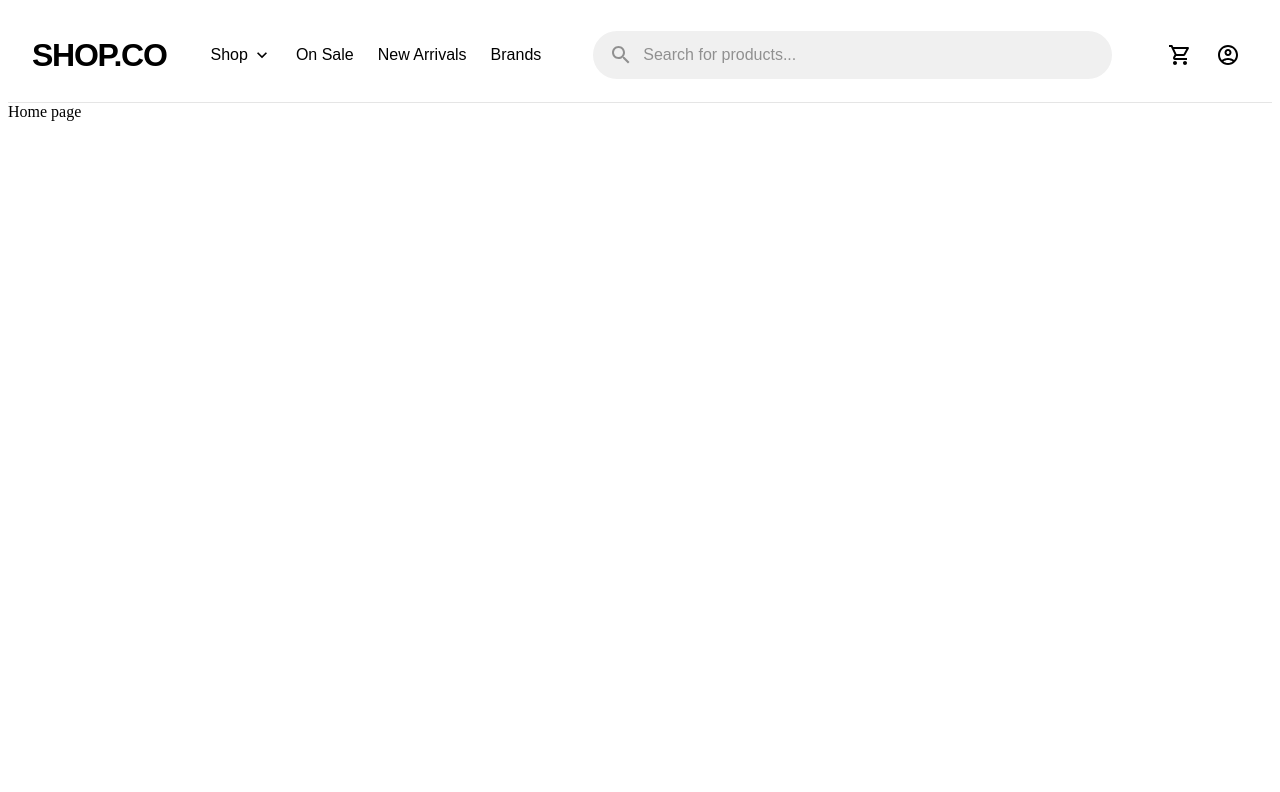
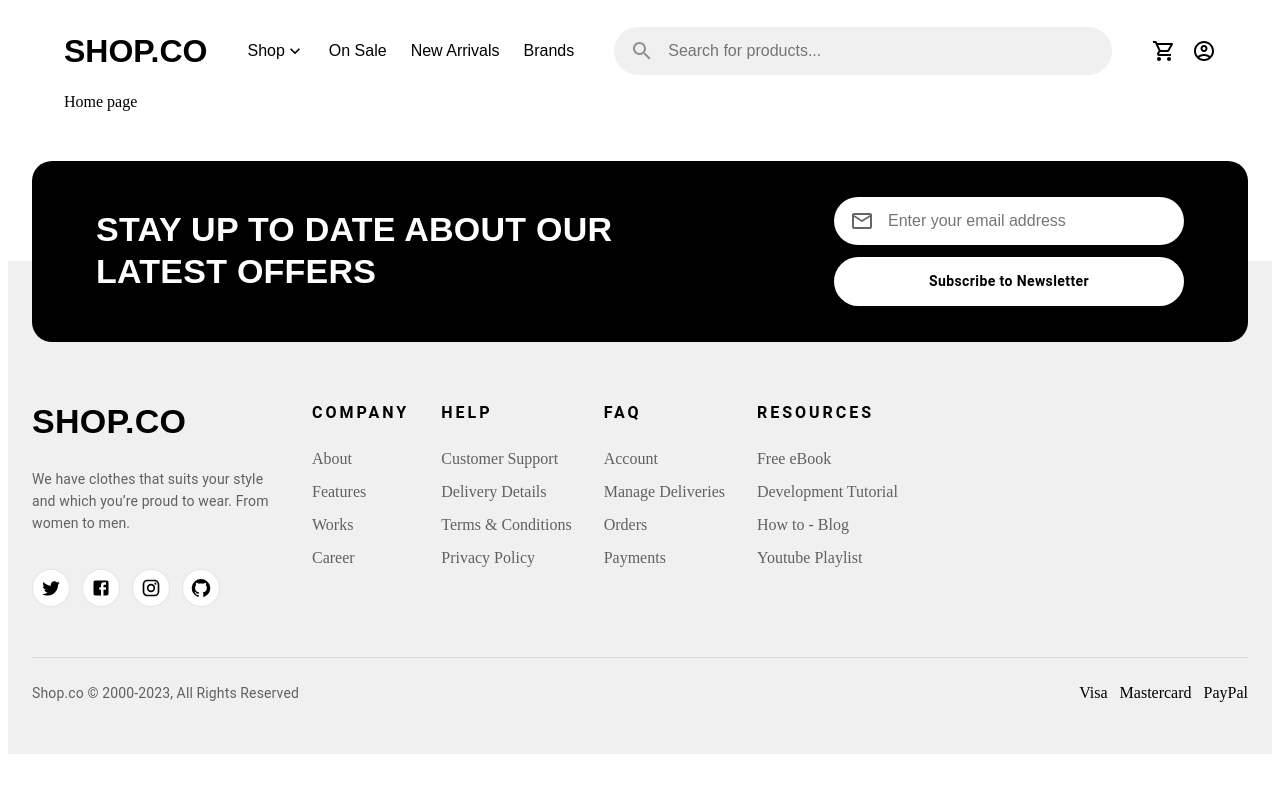
Before and after one commit to Kris07265/krasnov.k-hillel_hw, a React (Vite) app in the folder final-project/: page / in a window 1280 px wide. Shown: the top 792 px of the page. Built offline with nearby package versions, Linux system fonts and the light colour scheme.

Commit message:
created Header, Footer

```diff
--- a/final-project/src/AppRouter.jsx
+++ b/final-project/src/AppRouter.jsx
@@ -21,7 +21,7 @@ const AppRouter = createBrowserRouter([
                 element: <CartPage />
             },
             {
-                path: "category",
+                path: "category/:categoryName",
                 element: <CategoryPage />
             },
             {
--- /dev/null
+++ b/final-project/src/components/AppFooter/AppFooter.jsx
@@ -0,0 +1,83 @@
+import React from 'react';
+import { Box, Container, Grid, Typography, Button, IconButton } from '@mui/material';
+import { Link } from 'react-router';
+import TwitterIcon from '@mui/icons-material/Twitter';
+import FacebookIcon from '@mui/icons-material/Facebook';
+import InstagramIcon from '@mui/icons-material/Instagram';
+import GitHubIcon from '@mui/icons-material/GitHub';
+import MailOutlineOutlinedIcon from '@mui/icons-material/MailOutlineOutlined';
+
+import './AppFooter.scss';
+
+const AppFooter = () => {
+    return (
+        <Box component="footer" className="footer-wrapper">
+            <Container maxWidth="xl" className="newsletter-container">
+                <Box className="newsletter-box">
+                    <Typography variant="h4" className="newsletter-text">
+                        STAY UP TO DATE ABOUT OUR LATEST OFFERS
+                    </Typography>
+                    <Box className="newsletter-form">
+                        <Box className="input-group">
+                            <MailOutlineOutlinedIcon className="input-icon" />
+                            <input type="email" placeholder="Enter your email address" className="newsletter-input" />
+                        </Box>
+                        <Button variant="contained" className="subscribe-btn">
+                            Subscribe to Newsletter
+                        </Button>
+                    </Box>
+                </Box>
+            </Container>
+
+            <Box className="footer-main">
+                <Container maxWidth="xl">
+                    <Grid container spacing={4}>
+                        <Grid xs={12} md={3}>
+                            <Typography variant="h4" className="footer-logo">SHOP.CO</Typography>
+                            <Typography className="footer-description">
+                                We have clothes that suits your style and which you’re proud to wear. From women to men.
+                            </Typography>
+                            <Box className="social-icons">
+                                <IconButton className="social-btn"><TwitterIcon fontSize="small" /></IconButton>
+                                <IconButton className="social-btn"><FacebookIcon fontSize="small" /></IconButton>
+                                <IconButton className="social-btn"><InstagramIcon fontSize="small" /></IconButton>
+                                <IconButton className="social-btn"><GitHubIcon fontSize="small" /></IconButton>
+                            </Box>
+                        </Grid>
+
+                        {[
+                            { title: 'COMPANY', links: ['About', 'Features', 'Works', 'Career'] },
+                            { title: 'HELP', links: ['Customer Support', 'Delivery Details', 'Terms & Conditions', 'Privacy Policy'] },
+                            { title: 'FAQ', links: ['Account', 'Manage Deliveries', 'Orders', 'Payments'] },
+                            { title: 'RESOURCES', links: ['Free eBook', 'Development Tutorial', 'How to - Blog', 'Youtube Playlist'] }
+                        ].map((col) => (
+                            <Grid xs={6} md={2.25} key={col.title}>
+                                <Typography className="footer-title">{col.title}</Typography>
+                                <ul className="footer-links">
+                                    {col.links.map(link => (
+                                        <li key={link}>
+                                            <Link to="/" className="footer-link-item">{link}</Link>
+                                        </li>
+                                    ))}
+                                </ul>
+                            </Grid>
+                        ))}
+                    </Grid>
+
+                    <Box className="footer-bottom">
+                        <Typography className="copyright">
+                            Shop.co © 2000-2023, All Rights Reserved
+                        </Typography>
+                        <Box className="payment-icons">
+                            <Box className="payment-placeholder">Visa</Box>
+                            <Box className="payment-placeholder">Mastercard</Box>
+                            <Box className="payment-placeholder">PayPal</Box>
+                        </Box>
+                    </Box>
+                </Container>
+            </Box>
+        </Box>
+    );
+};
+
+export default AppFooter;
--- /dev/null
+++ b/final-project/src/components/AppFooter/AppFooter.scss
@@ -0,0 +1,149 @@
+$font-integral: 'Integral CF', sans-serif;
+$font-satoshi: 'Satoshi', sans-serif;
+
+.footer-wrapper {
+  margin-top: 150px;
+  background-color: #F0F0F0;
+  position: relative;
+
+  .newsletter-container {
+    position: absolute;
+    top: -100px;
+    left: 50%;
+    transform: translateX(-50%);
+  }
+
+  .newsletter-box {
+    background-color: #000;
+    border-radius: 20px;
+    padding: 36px 64px;
+    display: flex;
+    justify-content: space-between;
+    align-items: center;
+    gap: 40px;
+
+    @media (max-width: 900px) {
+      flex-direction: column;
+      padding: 32px;
+      text-align: center;
+    }
+
+    .newsletter-text {
+      color: #fff;
+      font-family: $font-integral;
+      font-weight: 700;
+      max-width: 550px;
+    }
+
+    .newsletter-form {
+      display: flex;
+      flex-direction: column;
+      gap: 12px;
+      width: 100%;
+      max-width: 350px;
+
+      .input-group {
+        background: #fff;
+        border-radius: 62px;
+        padding: 12px 16px;
+        display: flex;
+        align-items: center;
+
+        .input-icon { color: rgba(0, 0, 0, 0.6); margin-right: 12px; }
+        input { border: none; outline: none; width: 100%; font-size: 16px; }
+      }
+
+      .subscribe-btn {
+        background: #fff;
+        color: #000;
+        border-radius: 62px;
+        text-transform: none;
+        font-weight: 600;
+        padding: 12px;
+        &:hover { background: #e0e0e0; }
+      }
+    }
+  }
+
+  .footer-main {
+    padding-top: 140px;
+    padding-bottom: 50px;
+
+      .footer-logo {
+        font-family: $font-integral;
+        font-weight: 700;
+        margin-bottom: 25px;
+      }
+
+      .footer-description {
+        color: rgba(0, 0, 0, 0.6);
+        font-size: 14px;
+        line-height: 22px;
+        margin-bottom: 35px;
+        max-width: 248px;
+      }
+
+      .social-icons {
+        display: flex;
+        gap: 12px;
+
+        .MuiIconButton-root {
+          background: #fff;
+          color: #000;
+          border: 1px solid rgba(0, 0, 0, 0.1);
+
+          &:hover, &.active {
+            background: #000;
+            color: #fff;
+          }
+        }
+      }
+
+      .footer-title {
+        font-weight: 700;
+        letter-spacing: 3px;
+        margin-bottom: 25px;
+        font-size: 16px;
+      }
+
+      .footer-links {
+        list-style: none;
+        padding: 0;
+
+        li {
+          margin-bottom: 15px;
+
+          a {
+            text-decoration: none;
+            color: rgba(0, 0, 0, 0.6);
+            font-size: 16px;
+
+            &:hover {
+              color: #000;
+            }
+          }
+        }
+      }
+    }
+
+  .footer-bottom {
+    border-top: 1px solid rgba(0,0,0,0.1);
+    margin-top: 50px;
+    padding-top: 25px;
+    display: flex;
+    justify-content: space-between;
+    align-items: center;
+
+    @media (max-width: 600px) {
+      flex-direction: column;
+      gap: 20px;
+    }
+
+    .copyright { color: rgba(0, 0, 0, 0.6); font-size: 14px; }
+    .payment-icons {
+      display: flex;
+      gap: 12px;
+      img { height: 30px; }
+    }
+  }
+}
--- a/final-project/src/components/AppHeader/AppHeader.jsx
+++ b/final-project/src/components/AppHeader/AppHeader.jsx
@@ -1,39 +1,51 @@
-import React from 'react';
+import React, { useState } from 'react';
 import { useSelector } from 'react-redux';
-import { AppBar, Toolbar, Container, Box, Badge, IconButton } from '@mui/material';
+import { AppBar, Toolbar, Container, Box, Badge, IconButton, Drawer, List, ListItem, ListItemText } from '@mui/material';
+import MenuIcon from '@mui/icons-material/Menu';
 import SearchIcon from '@mui/icons-material/Search';
 import ShoppingCartOutlinedIcon from '@mui/icons-material/ShoppingCartOutlined';
 import AccountCircleOutlinedIcon from '@mui/icons-material/AccountCircleOutlined';
 import KeyboardArrowDownIcon from '@mui/icons-material/KeyboardArrowDown';
 import { Link } from 'react-router';
 
-import './AppHeader.scss'// Импортируем уже SCSS файл
+import './AppHeader.scss';
 
 const AppHeader = () => {
-    // Подключаемся к стору, который ты настроил в index.js
+    const [mobileMenuOpen, setMobileMenuOpen] = useState(false);
     const totalQuantity = useSelector((state) => state.cart.totalQuantity);
 
+    const toggleDrawer = (open) => () => {
+        setMobileMenuOpen(open);
+    };
+
     return (
-        <AppBar position="static" color="transparent" elevation={0} className="header-container">
-            <Container maxWidth="xl">
-                <Toolbar disableGutters>
-                    <Link to="/" className="header-logo">
-                        SHOP.CO
-                    </Link>
+        <AppBar position='static' color="transparent" elevation={0} className="header-wrapper">
+                <Toolbar disableGutters className="header-toolbar">
+                    <Box className="header-left-section">
+                        <IconButton
+                            edge="start"
+                            className="menu-mobile-btn"
+                            onClick={toggleDrawer(true)}
+                        >
+                            <MenuIcon />
+                        </IconButton>
 
-                    {/* Навигация */}
-                    <Box sx={{ display: { xs: 'none', md: 'flex' }, ml: 4 }}>
-                        <Link to="/shop" className="nav-link">
+                        <Link to="/" className="header-logo">
+                            SHOP.CO
+                        </Link>
+                    </Box>
+
+                    <Box className="nav-desktop">
+                        <Link to="/shop" className="nav-link-lg">
                             Shop <KeyboardArrowDownIcon fontSize="small" />
                         </Link>
-                        <Link to="/on-sale" className="nav-link">On Sale</Link>
-                        <Link to="/new-arrivals" className="nav-link">New Arrivals</Link>
-                        <Link to="/brands" className="nav-link">Brands</Link>
+                        <Link to="/on-sale" className="nav-link-lg">On Sale</Link>
+                        <Link to="/new-arrivals" className="nav-link-lg">New Arrivals</Link>
+                        <Link to="/brands" className="nav-link-lg">Brands</Link>
                     </Box>
 
-                    {/* Поиск */}
-                    <Box className="search-wrapper" sx={{ display: { xs: 'none', sm: 'flex' } }}>
-                        <SearchIcon sx={{ color: 'rgba(0,0,0,0.4)' }} />
+                    <Box className="search-wrapper">
+                        <SearchIcon className="search-icon-inside"/>
                         <input
                             type="text"
                             placeholder="Search for products..."
@@ -41,25 +53,52 @@ const AppHeader = () => {
                         />
                     </Box>
 
-                    {/* Иконки */}
-                    <Box sx={{ display: 'flex', alignItems: 'center' }}>
-                        <IconButton sx={{ display: { xs: 'flex', sm: 'none' } }} className="icon-button">
+                    <Box className="header-actions">
+                        <IconButton className="search-mobile-btn">
                             <SearchIcon />
                         </IconButton>
 
-                        <IconButton component={Link} to="/cart" className="icon-button">
-                            {/* Badge использует данные из твоего cartSlice */}
-                            <Badge badgeContent={totalQuantity} className="cart-badge">
+                        <IconButton component={Link} to="/cart" className="action-btn">
+                            <Badge badgeContent={totalQuantity} color="primary" className="cart-badge">
                                 <ShoppingCartOutlinedIcon />
                             </Badge>
                         </IconButton>
 
-                        <IconButton component={Link} to="/profile" className="icon-button">
+                        <IconButton component={Link} to="/profile" className="action-btn">
                             <AccountCircleOutlinedIcon />
                         </IconButton>
                     </Box>
                 </Toolbar>
-            </Container>
+
+            <Drawer anchor="left" open={mobileMenuOpen} onClose={toggleDrawer(false)}>
+                <Box className="mobile-drawer-content" role="presentation" onClick={toggleDrawer(false)}>
+                    <List className="mobile-list">
+                        <ListItem disablePadding onClick={toggleDrawer(false)}>
+                            <Link to="/shop" className="nav-link-md">
+                                Shop <KeyboardArrowDownIcon />
+                            </Link>
+                        </ListItem>
+
+                        <ListItem disablePadding onClick={toggleDrawer(false)}>
+                            <Link to="/on-sale" className="nav-link-md">
+                                On Sale
+                            </Link>
+                        </ListItem>
+
+                        <ListItem disablePadding onClick={toggleDrawer(false)}>
+                            <Link to="/new-arrivals" className="nav-link-md">
+                                New Arrivals
+                            </Link>
+                        </ListItem>
+
+                        <ListItem disablePadding onClick={toggleDrawer(false)}>
+                            <Link to="/brands" className="nav-link-md">
+                                Brands
+                            </Link>
+                        </ListItem>
+                    </List>
+                </Box>
+            </Drawer>
         </AppBar>
     );
 };
--- a/final-project/src/components/AppHeader/AppHeader.scss
+++ b/final-project/src/components/AppHeader/AppHeader.scss
@@ -1,90 +1,116 @@
-// Переменные для цветов и шрифтов
 $font-integral: 'Integral CF', sans-serif;
 $font-satoshi: 'Satoshi', sans-serif;
-$bg-light-gray: #F0F0F0;
-$black: #000000;
 
-.header-container {
+@mixin nav-link-base {
+  font-family: $font-satoshi;
+  font-size: 16px;
+  font-weight: 400;
+  line-height: 1;
+  text-decoration: none;
+  color: #000;
+  display: flex;
+  align-items: center;
+  white-space: nowrap;
+
+  &:hover {
+    opacity: 0.7;
+  }
+}
+
+.header-wrapper {
   background-color: #fff;
-  border-bottom: 1px solid rgba(0, 0, 0, 0.1);
-  padding: 15px 0;
+
+  .header-toolbar {
+    height: 85px;
+    display: flex;
+    align-items: center;
+  }
+
+  .header-left-section {
+    display: flex;
+    align-items: center;
+
+    .menu-mobile-btn {
+      margin-right: 8px;
+      color: #000;
+      @media (min-width: 900px) { display: none; }
+    }
+  }
 
   .header-logo {
     font-family: $font-integral;
+    font-size: 32px;
     font-weight: 700;
-    font-size: 32px;
     text-decoration: none;
-    color: $black;
-    letter-spacing: -0.04em;
-    transition: opacity 0.2s ease;
-
-    &:hover {
-      opacity: 0.7;
-    }
+    color: #000;
+    line-height: 1;
   }
 
-  .nav-link {
-    font-family: $font-satoshi;
-    font-size: 16px;
-    color: $black;
-    text-decoration: none;
-    margin: 0 12px;
-    display: flex;
-    align-items: center;
-    gap: 4px;
-    position: relative;
+  .nav-desktop {
+    display: none;
+    @media (min-width: 900px) { display: flex; }
+    gap: 24px;
+    margin-left: 40px;
 
-    &::after {
-      content: '';
-      position: absolute;
-      width: 0;
-      height: 1px;
-      bottom: -2px;
-      background: $black;
-      transition: width 0.3s;
-    }
-
-    &:hover::after {
-      width: 100%;
+    .nav-link-lg {
+      @include nav-link-base;
     }
   }
 
   .search-wrapper {
-    background-color: $bg-light-gray;
-    border-radius: 62px;
-    padding: 12px 16px; // Увеличил паддинг для точности макета
-    display: flex;
-    align-items: center;
+    display: none;
+    @media (min-width: 900px) { display: flex; }
     flex-grow: 1;
     margin: 0 40px;
+    background-color: #F0F0F0;
+    border-radius: 62px;
+    padding: 12px 16px;
+    align-items: center;
 
+    .search-icon-inside { color: rgba(0, 0, 0, 0.4); }
     .search-input {
+      background: transparent;
       border: none;
-      background: transparent;
       outline: none;
       width: 100%;
-      margin-left: 8px;
-      font-family: $font-satoshi;
+      margin-left: 12px;
       font-size: 16px;
-      color: rgba(0, 0, 0, 0.4);
-
-      &::placeholder {
-        color: rgba(0, 0, 0, 0.4);
-      }
     }
-  }
-
-  .icon-button {
-    color: $black !important;
-    margin-left: 8px !important;
   }
 }
 
-// Кастомизация MUI Badge через SCSS
-.cart-badge {
-  .MuiBadge-badge {
-    background-color: $black;
-    color: #fff;
-    font-family: $font-satoshi;
+.header-actions {
+  display: flex;
+  align-items: center;
+  gap: 12px;
+  @media (min-width: 900px) { gap: 16px; }
+
+  .search-mobile-btn {
+    color: #000;
+    @media (min-width: 900px) { display: none; }
+  }
+
+  .action-btn {
+    color: #000;
+    padding: 0;
   }
 }
+
+.mobile-drawer-content {
+  width: 250px;
+
+  .mobile-list {
+    padding-top: 16px;
+  }
+
+  .nav-link-md {
+    @include nav-link-base;
+    width: 100%;
+    padding: 12px 16px;
+  }
+}
+
+.cart-badge .MuiBadge-badge {
+  background-color: #000;
+  color: #fff;
+}
--- a/final-project/src/components/AppLayout.jsx
+++ b/final-project/src/components/AppLayout.jsx
@@ -1,13 +1,16 @@
 import AppHeader from "./AppHeader/AppHeader.jsx";
 import {Outlet} from "react-router";
+import {Container} from "@mui/material";
+import AppFooter from "./AppFooter/AppFooter.jsx";
 
 const AppLayout = () => {
     return (
         <>
-            <AppHeader/>
-            <div className="container">
+            <Container fixed>
+                <AppHeader/>
                 <Outlet/>
-            </div>
+            </Container>
+            <AppFooter/>
         </>
     )
 }
```
